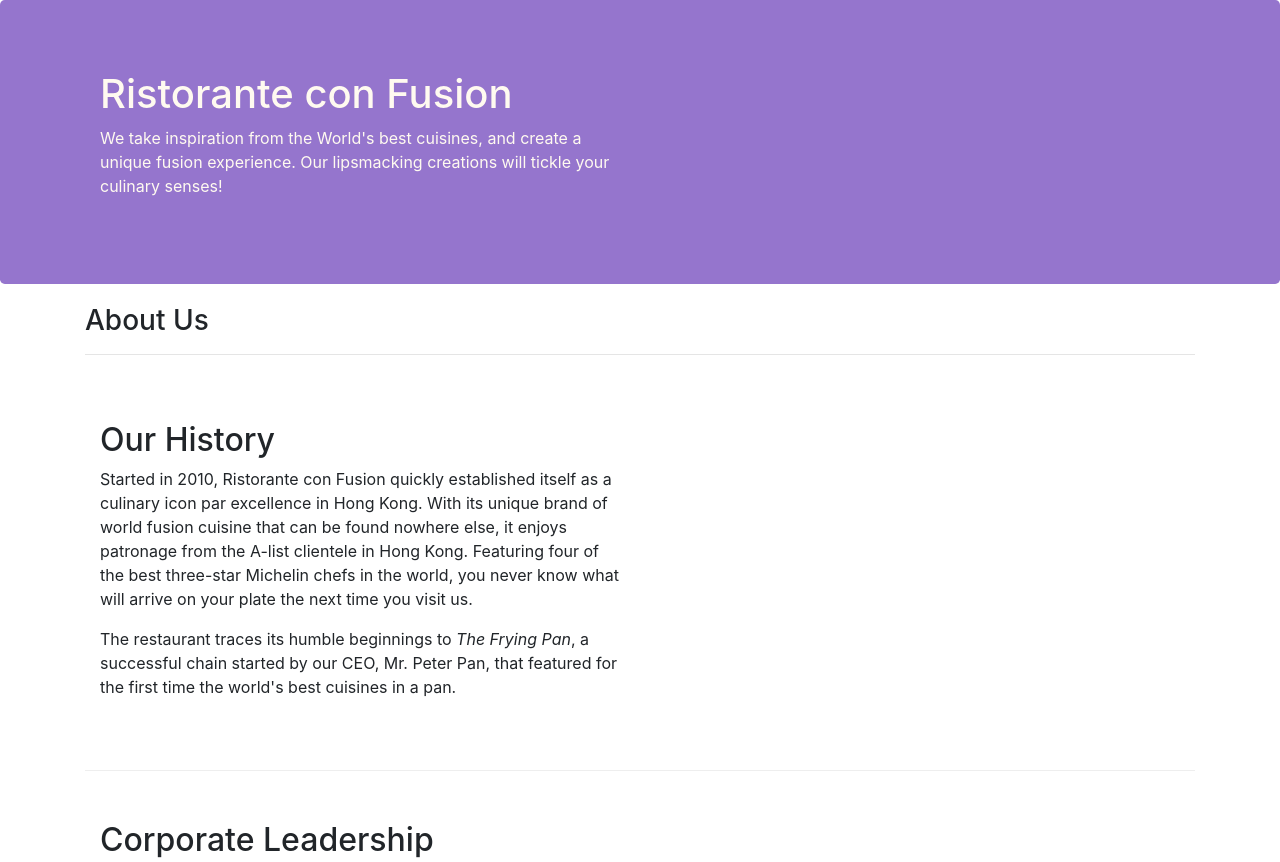
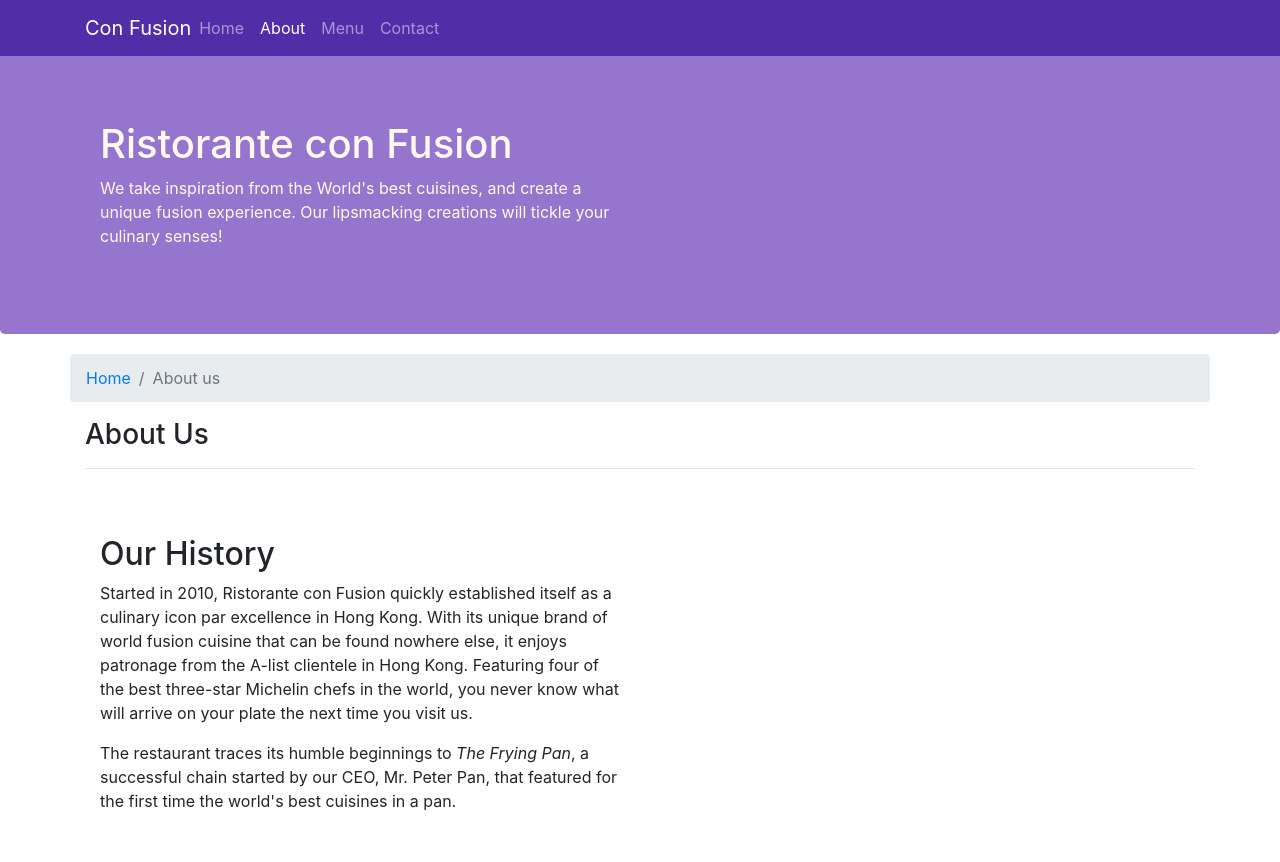
Before and after one commit to keshavsharma07/Bootstrap, a website: page aboutus.html in a window 1280 px wide. Shown: the top 862 px of the page. Drawn offline with nearby package versions, Linux system fonts and the light colour scheme.

Commit message:
Navigation bar and Breadcrumb

```diff
--- a/aboutus.html
+++ b/aboutus.html
@@ -16,6 +16,27 @@
 
 <body>
 
+    <nav class="navbar navbar-dark navbar-expand-sm fixed-top">
+        <div class="container">
+            <button class="navbar-toggler" type="button" data-toggle="collapse" data-target="#Navbar">
+                   <span class="navbar-toggler-icon"></span>
+            </button>
+
+            <a class="navbar-brand mr-auto" href="#">Con Fusion</a>
+            <div class="collapse navbar-collapse " id="Navbar">
+                <ul class="navbar-nav mr-auto">
+                    <li class="nav-item "><a class="nav-link" href="./index.html"> Home</a></li>
+                    <li class="nav-item active"><a class="nav-link" href="#">About</a></li>
+                    <li class="nav-item"><a class="nav-link" href="#">Menu</a></li>
+                    <li class="nav-item"><a class="nav-link" href="#">Contact</a></li>
+                </ul>
+            </div>
+
+        </div>
+
+    </nav>
+
+
     <header class="jumbotron">
         <div class="container">
             <div class="row row-header">
@@ -31,6 +52,12 @@
 
     <div class="container">
         <div class="row about">
+            <ol class="col-12 breadcrumb">
+                <li class="breadcrumb-item"><a href="./index.html">Home</a></li>
+                <li class="breadcrumb-item active"><a>About us</a></li>
+
+            </ol>
+
             <div class="col-12 col-3">
                <h3>About Us</h3>
                <hr>
@@ -78,7 +105,7 @@
                 <div class="col-4 offset-1 col-sm-2">
                     <h5>Links</h5>
                     <ul class="list-unstyled">
-                        <li><a href="#">Home</a></li>
+                        <li><a href="./index.html">Home</a></li>
                         <li><a href="#">About</a></li>
                         <li><a href="#">Menu</a></li>
                         <li><a href="#">Contact</a></li>
--- a/css/styles.css
+++ b/css/styles.css
@@ -33,3 +33,14 @@
 .about{
     padding-top: 20px;
 }
+
+
+body{
+    padding: 50px 0px 0px 0px;
+    z-index: 0;;
+}
+
+.navbar-dark{
+    background-color: #512Da8;
+
+}
```
Also changed, not shown: index.html (+20 -1 lines).
